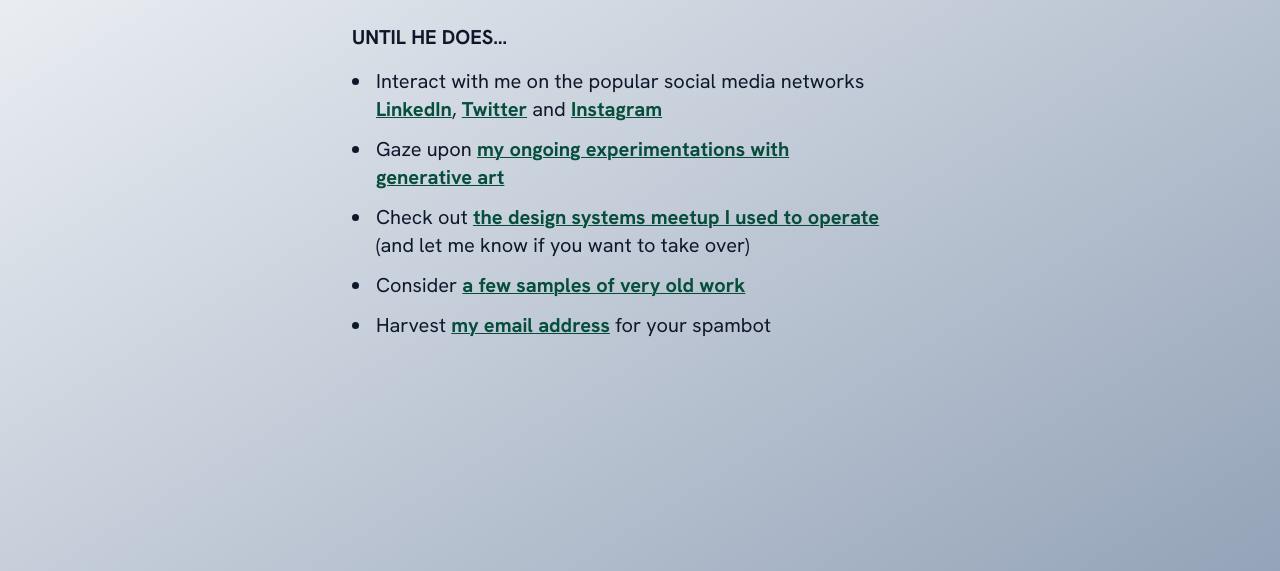
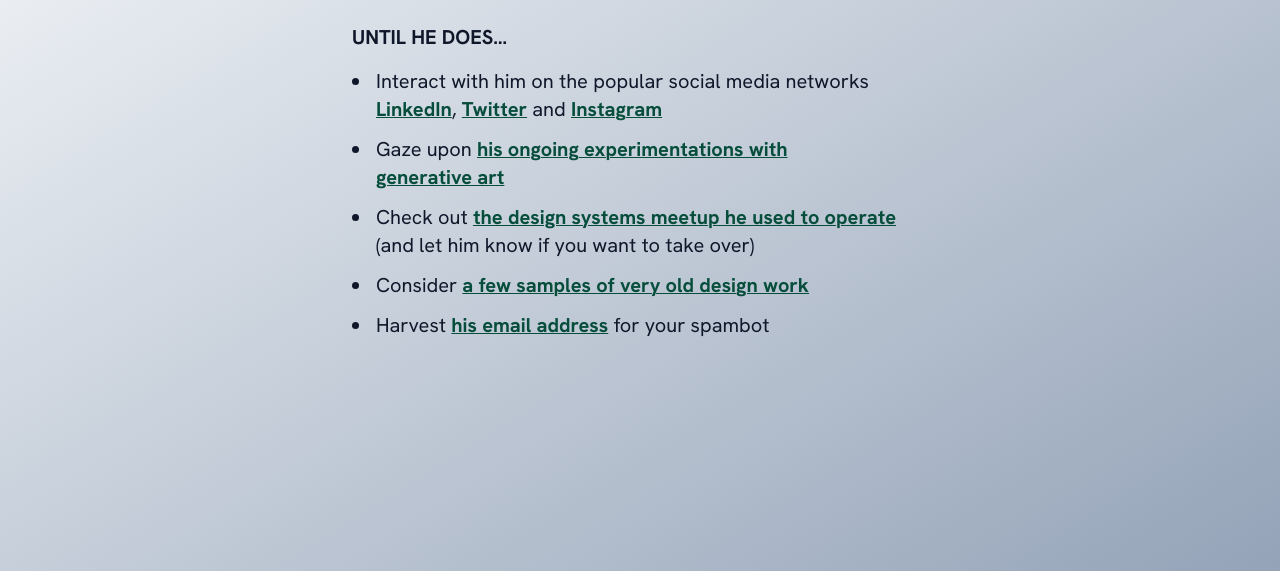
Before and after one commit to arlodesign/arlo-me, a website: page index.html in a window 1280 px wide. Shown: the part 229-800 px from the top of the page. Drawn offline with Linux system fonts and the light colour scheme.

Commit message:
consistent third person

```diff
--- a/index.html
+++ b/index.html
@@ -25,7 +25,7 @@
       <p class="pb-4 text-lg md:text-xl uppercase font-bold">Until he does…</p>
       <ul class="text-lg md:text-xl list-disc">
         <li class="list">
-          Interact with me on the popular social media networks
+          Interact with him on the popular social media networks
           <a class="link" href="https://www.linkedin.com/in/arlodesign/"
             >LinkedIn</a
           >,
@@ -35,25 +35,25 @@
         <li class="list">
           Gaze upon
           <a class="link" href="//sketchbook.arlo.me"
-            >my ongoing experimentations with generative&nbsp;art</a
+            >his ongoing experimentations with generative&nbsp;art</a
           >
         </li>
         <li class="list">
           Check out
           <a class="link" href="http://chicagodesign.systems/"
-            >the design systems meetup I used to operate</a
+            >the design systems meetup he used to operate</a
           >
-          (and let me know if you want to take over)
+          (and let him know if you want to take over)
         </li>
         <li class="list">
           Consider
           <a class="link" href="//cl.ly/1v1D2M0F4106"
-            >a few samples of very old work</a
+            >a few samples of very old design work</a
           >
         </li>
         <li class="list">
           Harvest
-          <a class="link" href="mailto:mail@arlo.me">my email address</a> for
+          <a class="link" href="mailto:mail@arlo.me">his email address</a> for
           your spambot
         </li>
       </ul>
```
